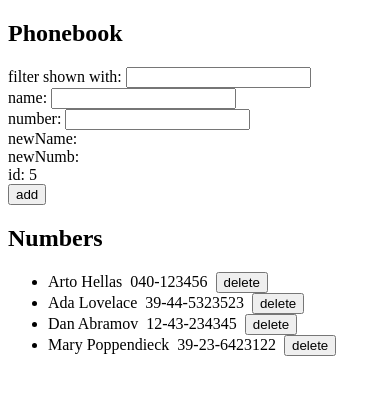
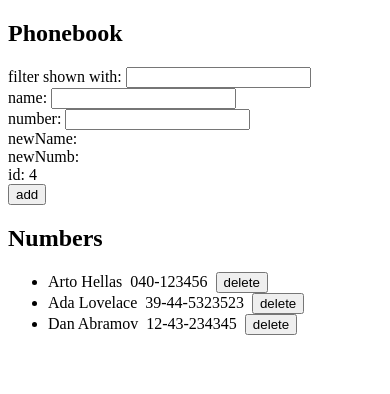
Before and after one commit to Mingtendo/fullstackopen, a React (Vite) app in the folder part_2/phonebookVite/: page / in a window 390 px wide. Shown: the top 394 px of the page. Built offline with nearby package versions, Linux system fonts and the light colour scheme; data requests are answered from the project's data file; the HTML template or start-up script is replaced by a standard one.

Commit message:
Added functionality to delete specific entries, as well as initialize the idCount to be the number of people in the phonebook already plus 1.

```diff
--- a/part_2/phonebookVite/db.json
+++ b/part_2/phonebookVite/db.json
@@ -14,11 +14,6 @@
       "name": "Dan Abramov",
       "number": "12-43-234345",
       "id": 3
-    },
-    {
-      "name": "Mary Poppendieck",
-      "number": "39-23-6423122",
-      "id": 4
     }
   ]
 }
--- a/part_2/phonebookVite/src/App.jsx
+++ b/part_2/phonebookVite/src/App.jsx
@@ -1,5 +1,5 @@
 import { useEffect, useState } from "react"
-import axios from 'axios'
+import axios, { all } from 'axios'
 import serverService from './services/phonebook'	// Can name the import whatever you want.
 
 const Field = (props) =>
@@ -72,7 +72,7 @@ const App = () =>
 	const [persons, setPersons] = useState([])
 	const [newName, setNewName] = useState('')
 	const [newNumb, setNewNumb] = useState('')
-	const [idCount, setIDCount] = useState(5)
+	const [idCount, setIDCount] = useState(persons.length)
 	const [search, setSearch] = useState('')
 
 	const hook = () =>
@@ -84,10 +84,13 @@ const App = () =>
 			{
 				console.log('promise fulfilled')
 				setPersons(allPeople)
+				setIDCount(persons.length+1)
+				//console.log(`idCount after setPersons: ${idCount}`)
 			})
 	}
 
-	useEffect(hook, [])
+	//console.log(`idCount before hook: ${idCount}`)
+	useEffect(hook, [idCount]) // idCount's value will be one more than persons' length.
 
 	const addName = (event) =>
 	{
@@ -127,15 +130,18 @@ const App = () =>
 		const personToDelete = persons.find(n => n.id === id)
 
 		// Tells server to delete person with specific ID.
-		serverService
-			.deleteEntry(id)
-		serverService
-			.getAll()
-			.then(allPeople =>
-			{
-				console.log(`Refreshed all people`)
-				setPersons(allPeople)
-			})
+		if (window.confirm(`Are you sure you want to delete ${personToDelete.name}?`))
+		{
+			serverService
+				.deleteEntry(id)
+				.then((response) =>
+				{
+					console.log(`Response after deletion: ${response}`)
+					const remainingPeople = persons.filter(p => p.id != id)
+					setPersons(remainingPeople)
+					setIDCount(remainingPeople.length)
+				})
+		}
 	}
 
 	const handleNameChange = (event) =>
--- a/part_2/phonebookVite/src/services/phonebook.js
+++ b/part_2/phonebookVite/src/services/phonebook.js
@@ -16,8 +16,7 @@ const create = (newObject) =>
 const deleteEntry = (id) =>
 {
 	const request = axios.delete(`${baseURL}/${id}`)
-	request.then((response) => console.log(`Here is the response: ${response.data}`))
-	return
+	return request.then((response) => response.data)
 }
 
 export default {getAll, create, deleteEntry}
```
